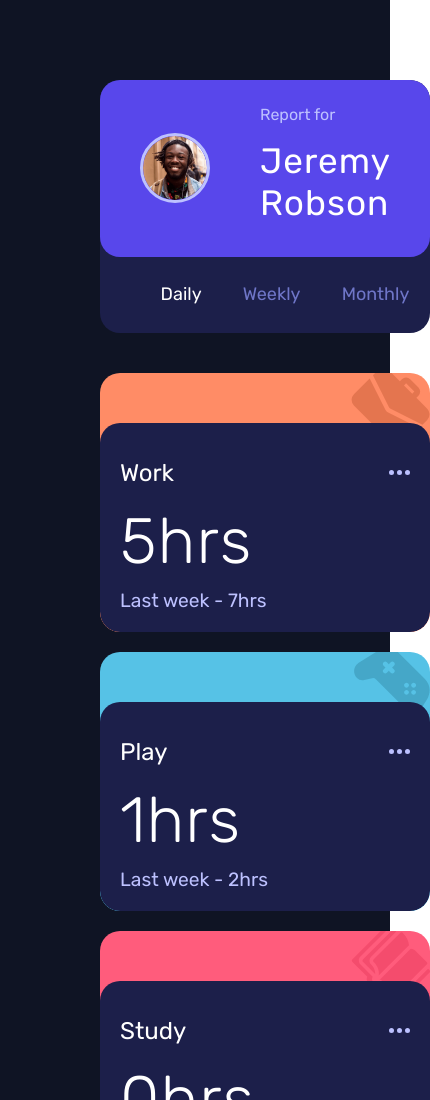
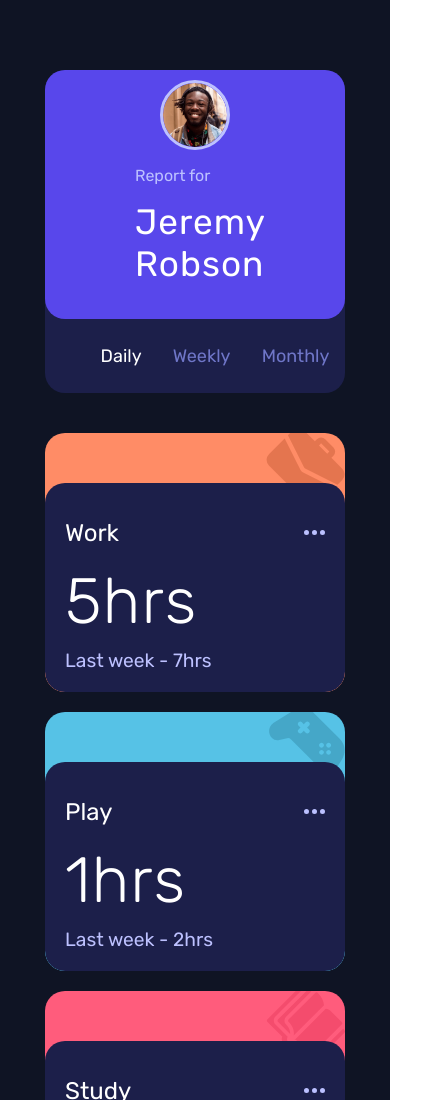
Before and after one commit to Fasina-ayomikun/Time-Tracker, a plain HTML site: page index.html in a window 390 px wide. Shown: the top 1100 px of the page, 430 px wide, since content can reach past the window. Drawn offline with Linux system fonts and the light colour scheme.

Commit message:
Update styles.css

```diff
--- a/styles.css
+++ b/styles.css
@@ -46,7 +46,8 @@ a{
 
 .page{
 
-    height: 100vh;
+    height: 100%;
+    width: 100%;
     display: grid;
 
     background-color: var(--Very-dark-blue);
@@ -244,7 +245,7 @@ margin-top: 10px;}
 
 
 }
-@media(max-width:578px){
+@media(max-width:605px){
 
     .person-info {
         display: grid;
@@ -257,10 +258,23 @@ margin-top: 10px;}
     .person{
         width: 100%;
     }
+    .page{
+        display: flex;
+        align-items: center;
+        justify-content: center;
+        padding: 0 auto;
+    }
+    .page-container{
+        width: 100%;
+    }
+    .person-profile{
+        flex-direction: column;
+    }
 }
-@media(max-width:376px){
+@media(max-width:429px){
     .page-container{
         width: 300px;
+        margin: 70px auto;
     }
     .page{
         padding: 0 40px;
@@ -268,3 +282,15 @@ margin-top: 10px;}
         overflow: hidden;
     }
 }
+@media(max-width:285px){
+    .person-profile{
+        align-items: flex-start;
+    }
+    .names{
+        margin: 0;
+    }
+    .links{
+        flex-direction: column;
+        align-items: flex-start;
+    }
+}
```
